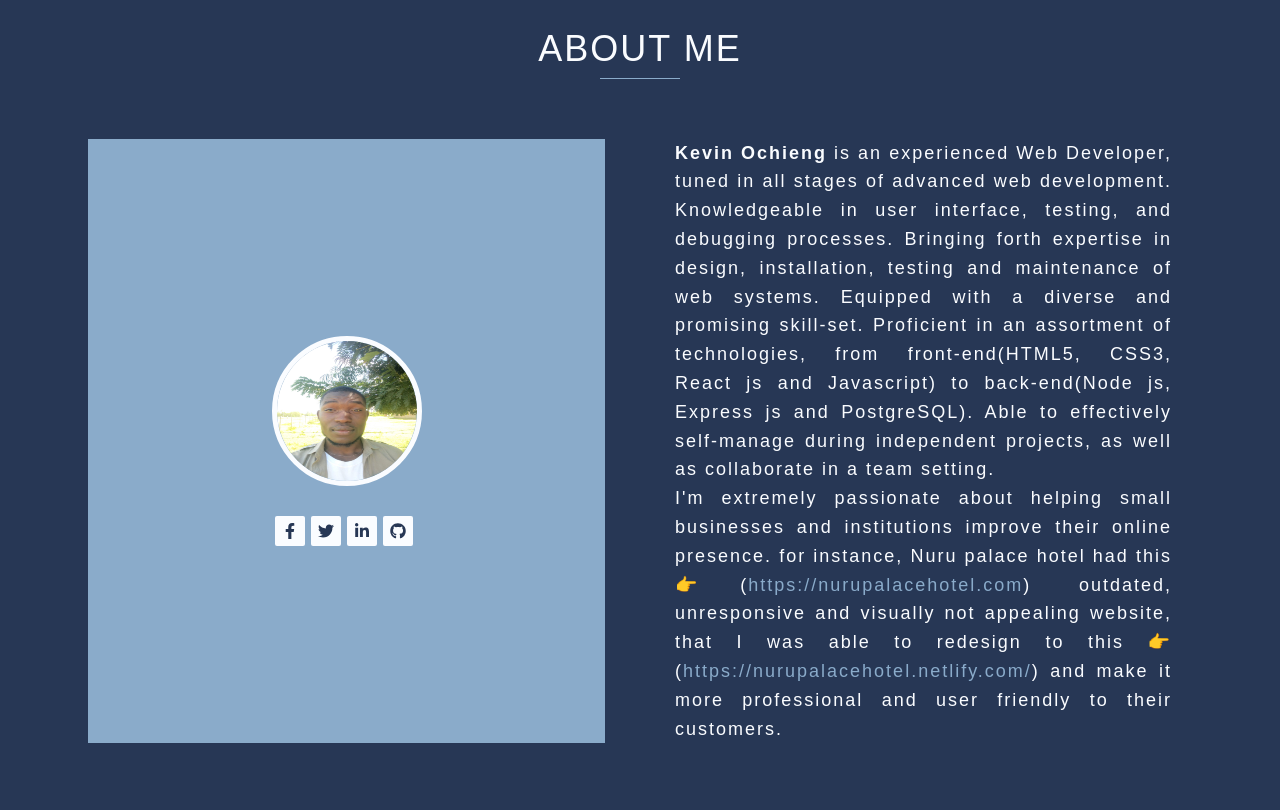
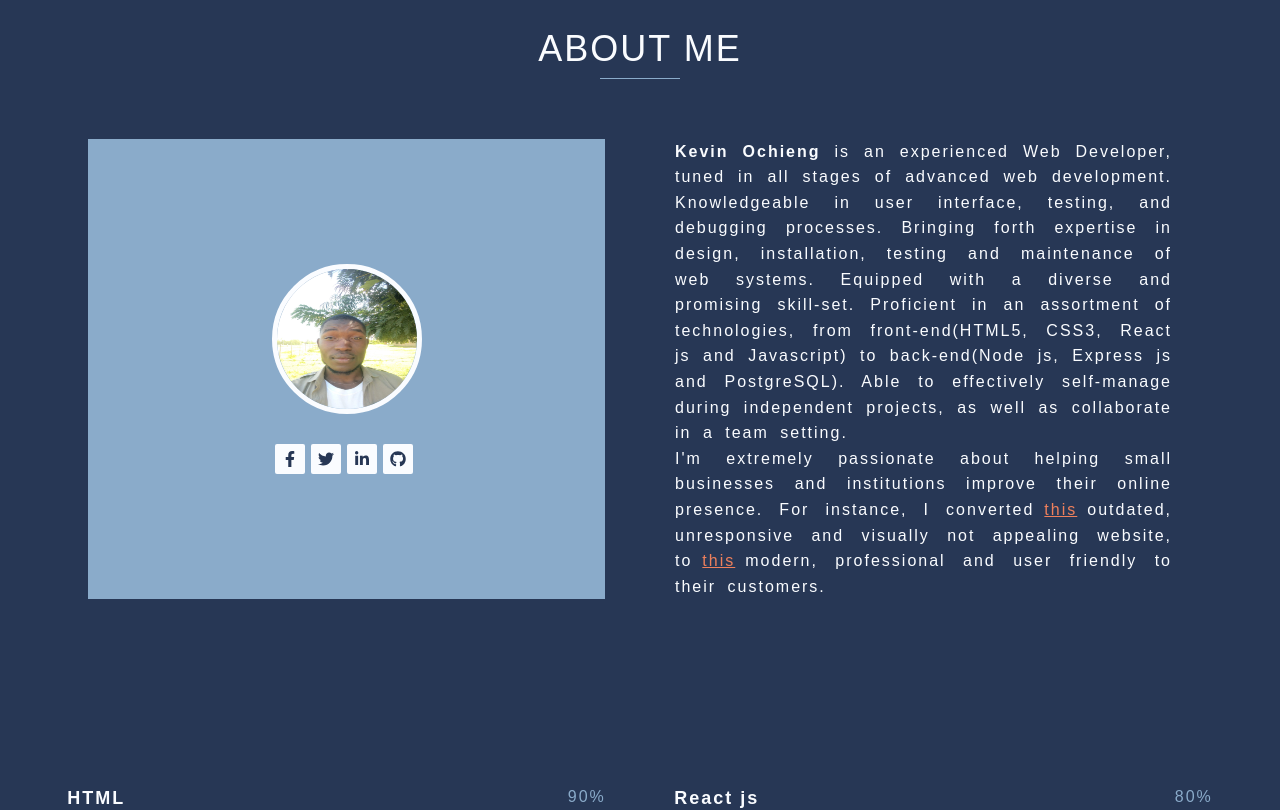
Before and after one commit to KEVIN573/ko-portfolio-app, a React (Create React App) app: page / in a window 1280 px wide. Shown: the part 920-1730 px from the top of the page. Built offline with nearby package versions, Linux system fonts and the light colour scheme.

Commit message:
styled about text

```diff
--- a/src/components/About/About.css
+++ b/src/components/About/About.css
@@ -63,14 +63,17 @@
 
 .about-section .about-text p {
   color: #fafcff;
-  font-size: 1.125rem;
+  font-size: 1rem;
   letter-spacing: 2px;
+  word-spacing: 5px;
   text-align: justify;
+  white-space: wrap;
 }
 
 .about-section .about-text-center > p > a {
-  color: #8aabca;
-  text-decoration: none;
+  color: #ef805c;
+  margin: 0 10px;
+  text-decoration: underline;
 }
 
 @media screen and (min-width: 576px) {
--- a/src/components/About/About.jsx
+++ b/src/components/About/About.jsx
@@ -31,18 +31,12 @@ const About = () => {
 
             <p>
               I'm extremely passionate about helping small businesses and
-              institutions improve their online presence. for instance, Nuru
-              palace hotel had this <span>👉</span>(
-              <a href='https://nurupalacehotel.com'>
-                https://nurupalacehotel.com
-              </a>
-              ) outdated, unresponsive and visually not appealing website, that
-              I was able to redesign to this <span>👉</span>(
-              <a href='https://nurupalacehotel.netlify.com/'>
-                https://nurupalacehotel.netlify.com/
-              </a>
-              ) and make it more professional and user friendly to their
-              customers.
+              institutions improve their online presence. For instance, I
+              converted
+              <a href='https://nurupalacehotel.com'>this</a>
+              outdated, unresponsive and visually not appealing website, to
+              <a href='https://nurupalacehotel.netlify.com/'>this</a>
+              modern, professional and user friendly to their customers.
             </p>
           </div>
         </div>
--- a/src/components/Footer/Footer.css
+++ b/src/components/Footer/Footer.css
@@ -6,25 +6,24 @@
   background: #273755;
   border-top: 2px solid #fafcff;
   text-align: center;
-    padding: 40px 0;
+  padding: 40px 20px;
 }
 
-  .footer-text-container{
+.footer-text-container {
   margin: 20px 0;
 }
 
 .footer-section p {
   font-size: 16px;
-    line-height: 15px;
+  line-height: 20px;
   color: #fafcff;
-
 }
 
-  .footer-text-container p:first-child{
+.footer-text-container p:first-child {
   margin-bottom: 12px;
 }
 
-  .footer-section p a{
+.footer-section p a {
   font-size: 16px;
   line-height: 15px;
   color: #fafcff;
@@ -32,26 +31,22 @@
 }
 
 @media screen and (min-width: 576px) {
-    .footer-section p a{
+  .footer-section p a {
     font-size: 18px;
   }
 
   .footer-section p {
     font-size: 18px;
-
   }
 }
 @media screen and (min-width: 992px) {
-    .footer-section p a{
+  .footer-section p a {
     font-size: 18px;
   }
 
   .footer-section p {
     font-size: 18px;
-
   }
-
-
 }
 
 /* ====================
```
Lines whose indentation alone changed are shown as unchanged.
